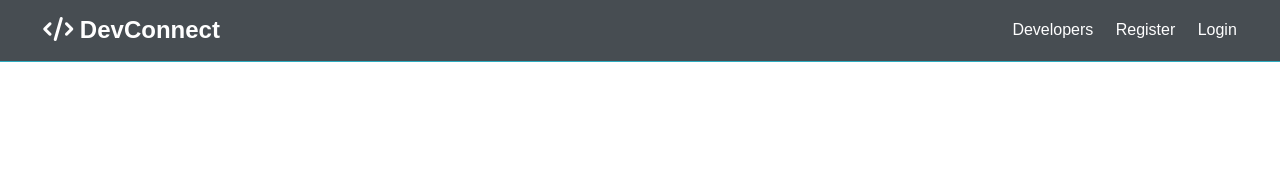
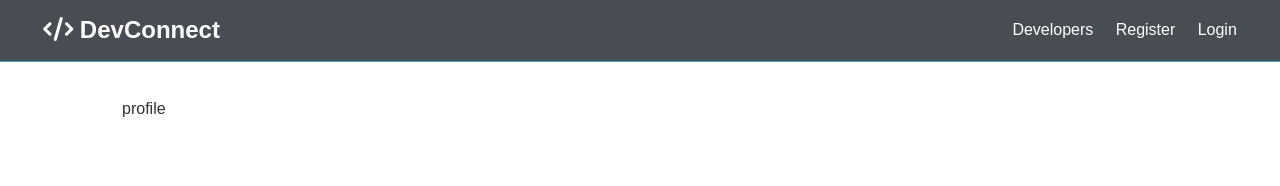
Before and after one commit to etorres-revature/Dev_Connect_Social_Media, a React (Create React App) app in the folder client/: page /profile/1 in a window 1280 px wide. Shown: the top 186 px of the page. Built offline with nearby package versions, Linux system fonts and the light colour scheme; no server answers.

Commit message:
view profile from developers page working

```diff
--- a/client/src/App.js
+++ b/client/src/App.js
@@ -11,6 +11,7 @@
 import AddExperience from "./components/profile-forms/AddExperience";
 import AddEducation from "./components/profile-forms/AddEducation";
 import Profiles from "./components/profiles/Profiles";
+import Profile from "./components/profile/Profile";
 import PrivateRoute from "./components/routing/PrivateRoute";
 //Redux
 import { Provider } from "react-redux";
@@ -41,6 +42,7 @@
               <Route exact path="/register" component={Register} />
               <Route exact path="/login" component={Login} />
               <Route exact path="/profiles" component={Profiles} />
+              <Route exact path="/profile/:id" component={Profile} />
               <PrivateRoute exact path="/dashboard" component={Dashboard} />
               <PrivateRoute
                 exact
--- /dev/null
+++ b/client/src/components/profile/Profile.js
@@ -0,0 +1,32 @@
+import React, { Fragment, useEffect } from "react";
+import PropTypes from "prop-types";
+import { connect } from "react-redux";
+import Spinner from "../layout/Spinner";
+import { getProfileByID } from "../../actions/profile";
+import auth from "../../reducers/auth";
+
+const Profile = ({
+  getProfileByID,
+  profile: { profile, loading },
+  auth,
+  match,
+}) => {
+  useEffect(() => {
+    getProfileByID(match.params.id);
+  }, [getProfileByID]);
+
+  return <div>profile</div>;
+};
+
+Profile.propTypes = {
+  getProfileByID: PropTypes.func.isRequired,
+  profile: PropTypes.object.isRequired,
+  auth: PropTypes.object.isRequired,
+};
+
+const mapStateToProps = (state) => ({
+  profile: state.profile,
+  auth: state.auth,
+});
+
+export default connect(mapStateToProps, { getProfileByID })(Profile);
```
